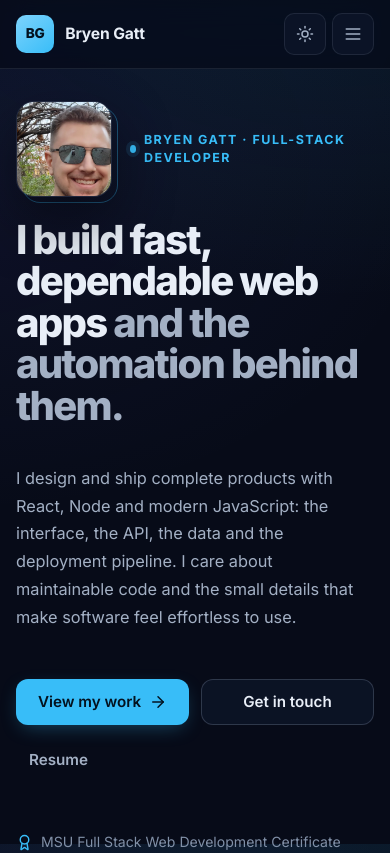
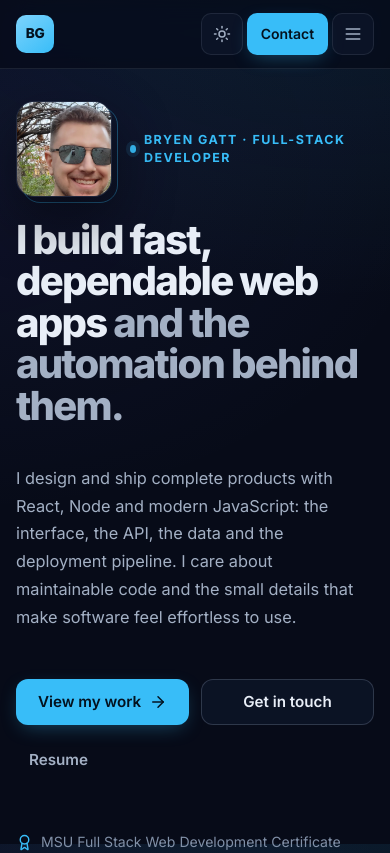
Before and after one commit to PHTMGatt/12-React-Portfolio, a React (Vite) app: page / in a window 390 px wide. Shown: the top 853 px of the page. Built offline with nearby package versions, Linux system fonts and the light colour scheme.

Commit message:
polish: keep Contact visible in mobile right-side nav

```diff
--- a/src/components/Nav/Nav.css
+++ b/src/components/Nav/Nav.css
@@ -71,10 +71,6 @@
   margin: 0;
   padding: 0;
   list-style: none;
-}
-
-.site-nav__mobile-only {
-  display: none;
 }
 
 .site-nav__link {
@@ -157,7 +153,8 @@
   }
 
   .site-nav__cta {
-    display: none;
+    min-height: 42px;
+    padding-inline: 0.8rem;
   }
 
   .site-nav__toggle {
@@ -194,10 +191,6 @@
     align-items: stretch;
   }
 
-  .site-nav__mobile-only {
-    display: list-item;
-  }
-
   .site-nav__link {
     min-height: 48px;
     padding-inline: 0.75rem;
@@ -217,3 +210,17 @@
     height: auto;
   }
 }
+
+@media (max-width: 430px) {
+  .site-nav__name {
+    display: none;
+  }
+
+  .site-nav__inner {
+    gap: 0.5rem;
+  }
+
+  .site-nav__actions {
+    gap: 0.25rem;
+  }
+}
```
